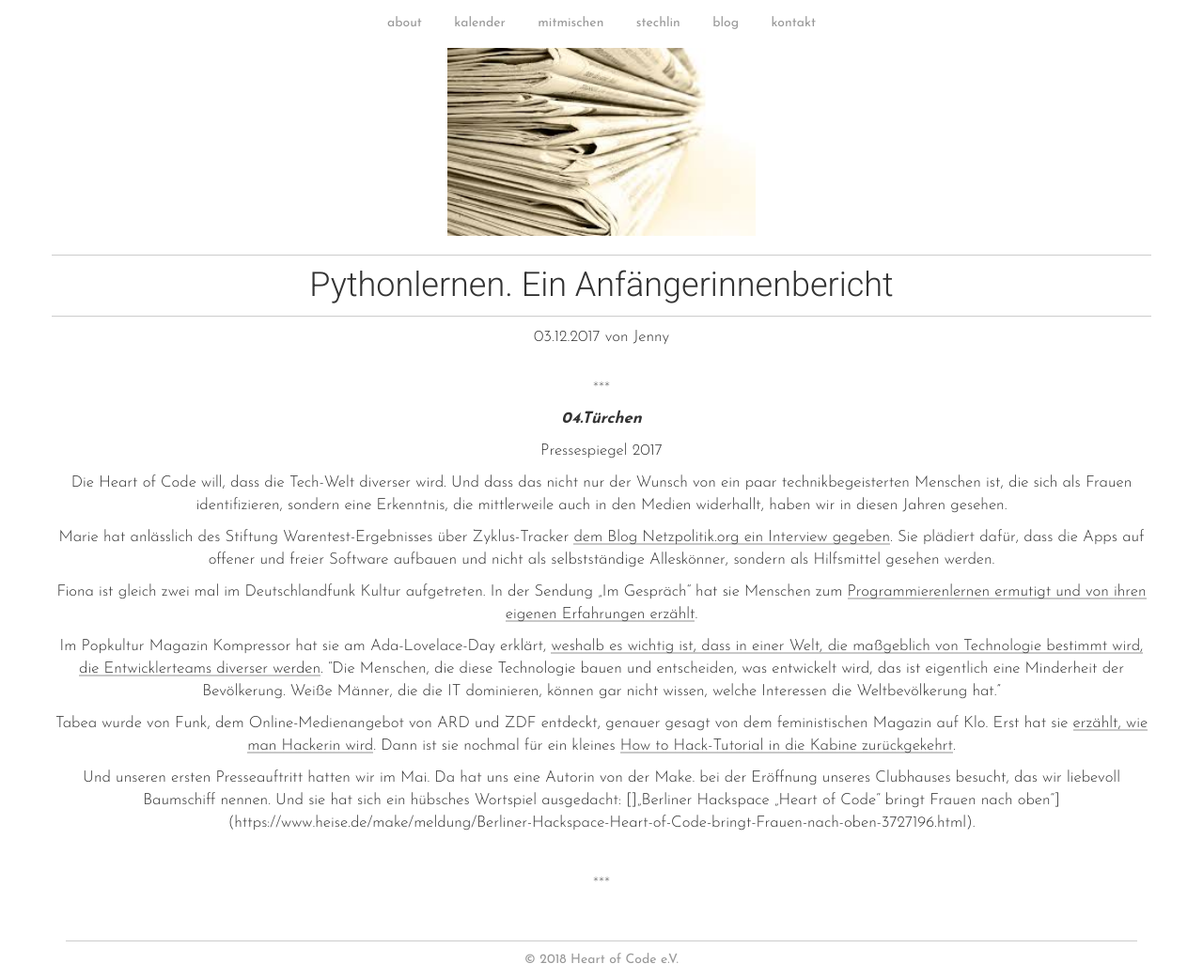
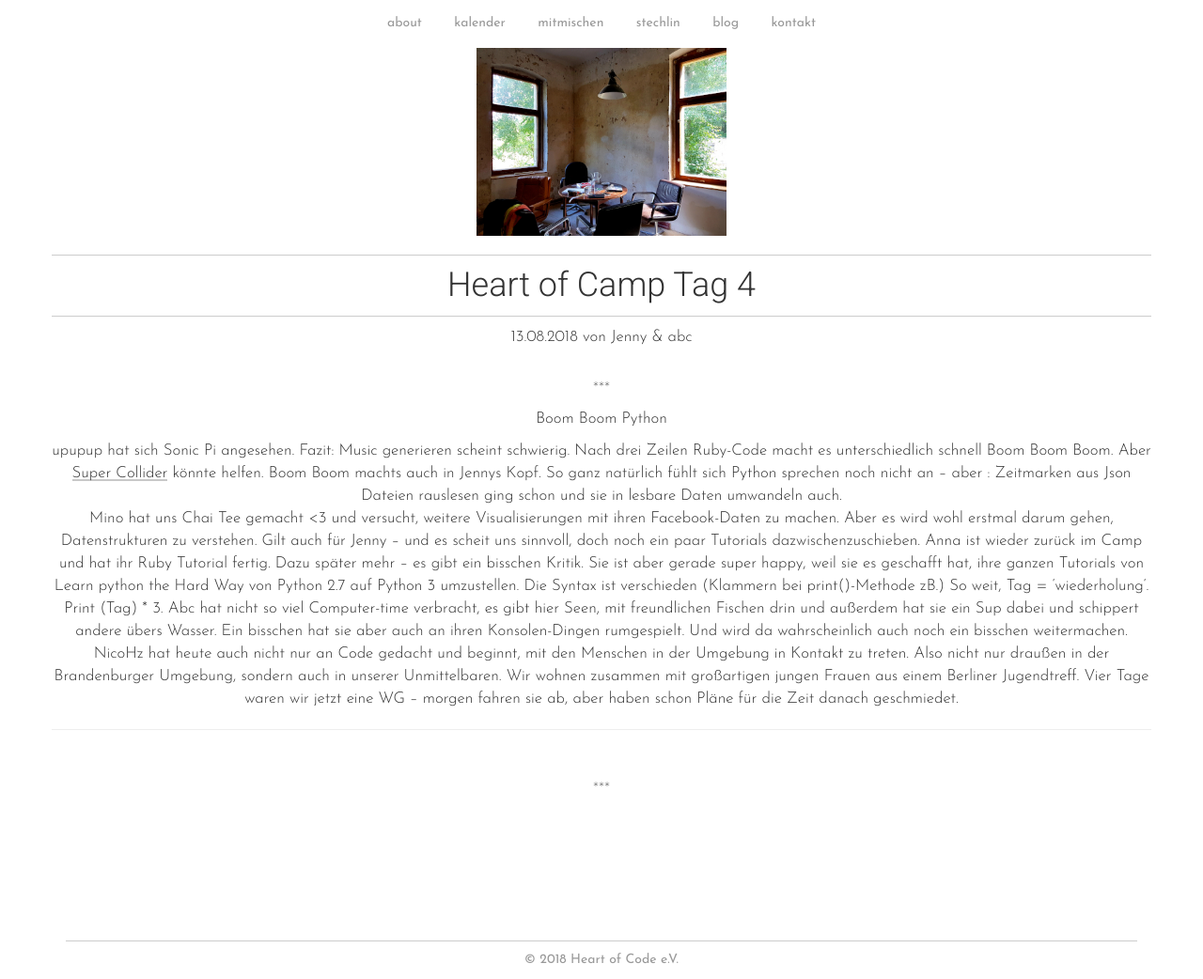
Before and after one commit to heartsofcode/heartofcode, a Jekyll site: the page built from _stechlin/2018-08-13.md, in a window 1280 px wide and 1042 px high. Shown: the whole window at 94% size. Built offline with Jekyll 4.4.1, drawn with Linux system fonts in a browser that asks for light colours; some web fonts are replaced.

Commit message:
Update 2018-08-13.md

```diff
--- a/_stechlin/2018-08-13.md
+++ b/_stechlin/2018-08-13.md
@@ -1,26 +1,20 @@
 ---
 layout: blogpost
-title: Pythonlernen. Ein Anfängerinnenbericht
-author: Jenny
-date: 2017-12-03
-img: /img/adventskalender/pressespiegel_bild.jpeg
+title: Heart of Camp Tag 4
+author: Jenny & abc
+date: 2018-08-13
+img: /img/stechlin/01_stechlin-tisch.jpg
 category: blogpost
 ---
 
-***04.Türchen***
 
-Pressespiegel 2017
+Boom Boom Python
 
+upupup hat sich Sonic Pi angesehen. Fazit: Music generieren scheint schwierig. Nach drei Zeilen Ruby-Code macht es unterschiedlich schnell Boom Boom Boom. Aber [Super Collider](https://supercollider.github.io/) könnte helfen.
+Boom Boom machts auch in Jennys Kopf. So ganz natürlich fühlt sich Python sprechen noch nicht an – aber : Zeitmarken aus Json Dateien rauslesen ging schon und sie in lesbare Daten umwandeln auch.
+Mino hat uns Chai Tee gemacht <3 und versucht, weitere Visualisierungen mit ihren Facebook-Daten zu machen. Aber es wird wohl erstmal darum gehen, Datenstrukturen zu verstehen. Gilt auch für Jenny – und es scheit uns sinnvoll, doch noch ein paar Tutorials dazwischenzuschieben.
+Anna ist wieder zurück im Camp und hat ihr Ruby Tutorial fertig. Dazu später mehr – es gibt ein bisschen Kritik. Sie ist aber gerade super happy, weil sie es geschafft hat, ihre ganzen Tutorials von Learn python the Hard Way von Python 2.7 auf Python 3 umzustellen. Die Syntax ist verschieden (Klammern bei print()-Methode zB.) So weit, Tag = ‘wiederholung‘. Print (Tag) * 3.
+Abc hat nicht so viel Computer-time verbracht, es gibt hier Seen, mit freundlichen Fischen drin und außerdem hat sie ein Sup dabei und schippert andere übers Wasser. Ein bisschen hat sie aber auch an ihren Konsolen-Dingen rumgespielt. Und wird da wahrscheinlich auch noch ein bisschen weitermachen.
+NicoHz hat heute auch nicht nur an Code gedacht und beginnt, mit den Menschen in der Umgebung in Kontakt zu treten. Also nicht nur draußen in der Brandenburger Umgebung, sondern auch in unserer Unmittelbaren. Wir wohnen zusammen mit großartigen jungen Frauen aus einem Berliner  Jugendtreff. Vier Tage waren wir jetzt eine WG – morgen fahren sie ab, aber haben schon Pläne für die Zeit danach geschmiedet.
 
-Die Heart of Code will, dass die Tech-Welt diverser wird. Und dass das nicht nur der Wunsch von ein paar technikbegeisterten Menschen ist, die sich als Frauen identifizieren, sondern eine Erkenntnis, die mittlerweile auch in den Medien widerhallt, haben wir in diesen Jahren gesehen.
-
-Marie hat anlässlich des Stiftung Warentest-Ergebnisses über Zyklus-Tracker [dem Blog Netzpolitik.org ein Interview gegeben](https://netzpolitik.org/2017/interview-ueber-period-tracking-wir-brauchen-zyklus-apps-mit-freier-und-offener-software/). Sie plädiert dafür, dass die Apps auf offener und freier Software aufbauen und nicht als selbstständige Alleskönner, sondern als Hilfsmittel gesehen werden.
-
-Fiona ist gleich zwei mal im Deutschlandfunk Kultur aufgetreten. In der Sendung „Im Gespräch“ hat sie Menschen zum [Programmierenlernen ermutigt und von ihren eigenen Erfahrungen erzählt](http://www.deutschlandfunkkultur.de/bloggerin-fiona-krakenbuerger-selbstbewusst-unter-hacker.970.de.html?dram:article_id=376139).
-
-Im Popkultur Magazin Kompressor hat sie am Ada-Lovelace-Day erklärt, [weshalb es wichtig ist, dass in einer Welt, die maßgeblich von Technologie bestimmt wird, die Entwicklerteams diverser werden](http://www.deutschlandfunkkultur.de/ada-lovelace-day-wie-wird-die-technikwelt-diverser.2156.de.html?dram:article_id=397891).
-"Die Menschen, die diese Technologie bauen und entscheiden, was entwickelt wird, das ist eigentlich eine Minderheit der Bevölkerung. Weiße Männer, die die IT dominieren, können gar nicht wissen, welche Interessen die Weltbevölkerung hat."
-
-Tabea wurde von Funk, dem Online-Medienangebot von ARD und ZDF entdeckt, genauer gesagt von dem feministischen Magazin auf Klo. Erst hat sie [erzählt, wie man Hackerin wird](https://www.youtube.com/watch?v=bVX-adEuE-Y). Dann ist sie nochmal für ein kleines [How to Hack-Tutorial in die Kabine zurückgekehrt](https://www.youtube.com/watch?v=aR3MdKMrZ6Y).
-
-Und unseren ersten Presseauftritt hatten wir im Mai. Da hat uns eine Autorin von der Make. bei der Eröffnung unseres Clubhauses besucht, das wir liebevoll Baumschiff nennen. Und sie hat sich ein hübsches Wortspiel ausgedacht: []„Berliner Hackspace „Heart of Code“ bringt Frauen nach oben“](https://www.heise.de/make/meldung/Berliner-Hackspace-Heart-of-Code-bringt-Frauen-nach-oben-3727196.html).
+***
```
